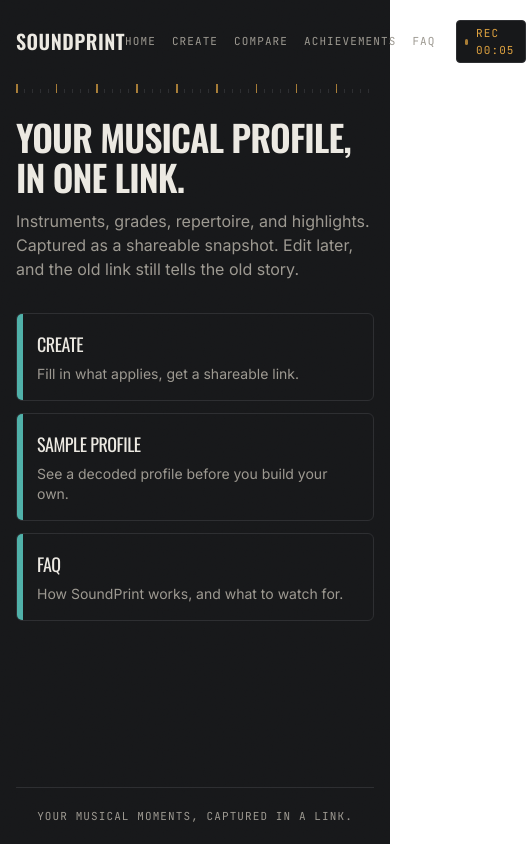
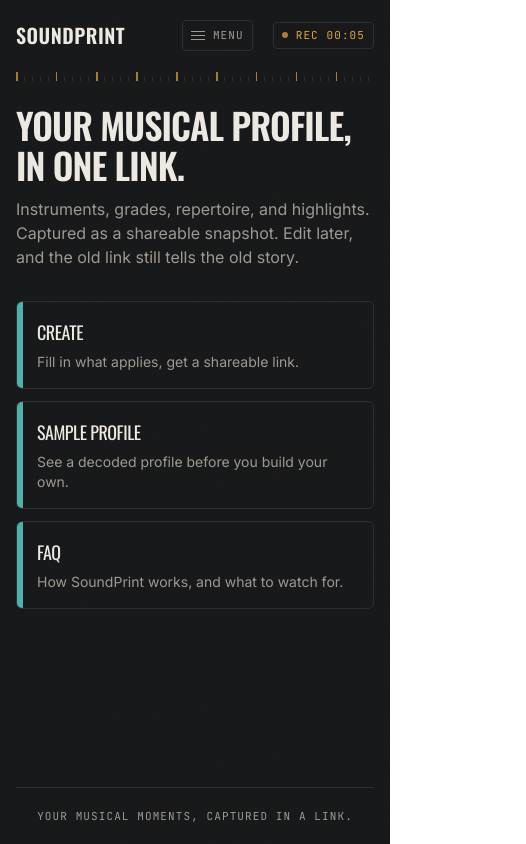
Before and after one commit to JordanAlec/soundprint, a Next.js app: page / in a window 390 px wide. Shown: the whole page, 526 px wide, since content can reach past the window. Built offline with nearby package versions, Linux system fonts and the light colour scheme.

Commit message:
feat(header): add mobile nav menu
HeaderNav overflowed on narrow viewports. Links now stay inline at sm+ and collapse into a hamburger dropdown below that.

```diff
--- a/components/theme/header/header-nav.tsx
+++ b/components/theme/header/header-nav.tsx
@@ -1,3 +1,6 @@
+"use client";
+
+import { useState } from "react";
 import NextLink from "next/link";
 
 const navItems = [
@@ -9,17 +12,56 @@
 ];
 
 export default function HeaderNav() {
+    const [isOpen, setIsOpen] = useState(false);
+
     return (
-        <nav className="flex items-center gap-4">
+        <nav className="relative">
+            <ul className="hidden items-center gap-4 sm:flex">
                 {navItems.map((item) => (
+                    <li key={item.href}>
                         <NextLink
-                    key={item.href}
                             href={item.href}
                             className="font-mono text-[11px] uppercase tracking-widest text-ink-muted transition-colors hover:text-ink"
                         >
                             {item.label}
                         </NextLink>
+                    </li>
                 ))}
+            </ul>
+
+            <button
+                type="button"
+                onClick={() => setIsOpen((current) => !current)}
+                aria-expanded={isOpen}
+                aria-controls="header-nav-menu"
+                className="flex items-center gap-2 rounded-sm border border-border bg-canvas px-2 py-1.5 font-mono text-[11px] uppercase tracking-widest text-ink-muted transition-colors hover:text-ink sm:hidden"
+            >
+                <span className="flex flex-col gap-0.75" aria-hidden>
+                    <span className="h-px w-3.5 bg-current" />
+                    <span className="h-px w-3.5 bg-current" />
+                    <span className="h-px w-3.5 bg-current" />
+                </span>
+                Menu
+            </button>
+
+            {isOpen && (
+                <ul
+                    id="header-nav-menu"
+                    className="absolute right-0 top-full z-10 mt-2 flex w-40 flex-col gap-1 rounded-card border border-border bg-canvas p-2 shadow-lg sm:hidden"
+                >
+                    {navItems.map((item) => (
+                        <li key={item.href}>
+                            <NextLink
+                                href={item.href}
+                                onClick={() => setIsOpen(false)}
+                                className="block rounded-sm px-2 py-1.5 font-mono text-[11px] uppercase tracking-widest text-ink-muted transition-colors hover:bg-surface-hover hover:text-ink"
+                            >
+                                {item.label}
+                            </NextLink>
+                        </li>
+                    ))}
+                </ul>
+            )}
         </nav>
     );
 }
```
Lines whose indentation alone changed are shown as unchanged.
